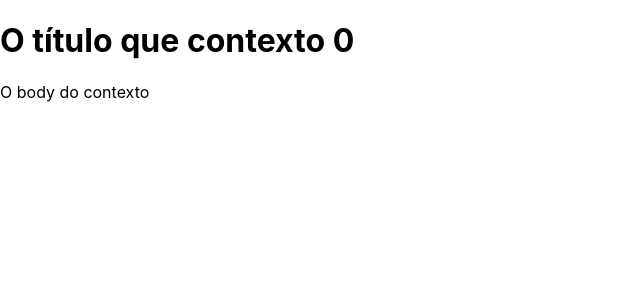
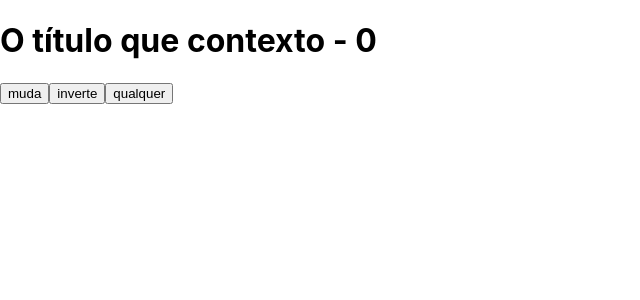
Before and after one commit to DaviSant0s/react-course, a React (Create React App) app in the folder projectwo/: page / in a window 1280 px wide. Shown: the top 300 px of the page, without its empty margins (0-640 px from the left). Built offline with nearby package versions, Linux system fonts and the light colour scheme.

Commit message:
feat(aula 11): aula sobre useReduce

```diff
--- a/projectwo/public/index.html
+++ b/projectwo/public/index.html
@@ -1,5 +1,5 @@
 <!DOCTYPE html>
-<html lang="en">
+<html lang="pt-br">
   <head>
     <meta charset="utf-8" />
     <link rel="icon" href="%PUBLIC_URL%/favicon.ico" />
--- a/projectwo/src/App.js
+++ b/projectwo/src/App.js
@@ -1,13 +1,40 @@
+import { useReducer } from 'react';
 import './App.css';
-import { Div } from './Components/Div';
-import { AppContext } from './contexts/AppContext';
+
+const globalState = {
+  title: 'O título que contexto',
+  body: 'O body do contexto',
+  counter: 0,
+};
+
+const reducer = (state, action) => {
+  switch(action.type){
+    case 'muda':
+      console.log('chamou muda com', action.payload);
+      return {...state, title: action.payload}
+
+    case 'inverter': {
+      console.log('chamou inverter');
+      const {title} = state;
+      return {...state, title: title.split('').reverse().join('')}
+    }
+  }
+
+  console.log('NENHUMA ACTION ENCONTRADA')
+  return { ...state };
+}
 
 function App() {
+  const [state, dispatch] = useReducer(reducer, globalState);
+  const {counter, title, body} = state;
 
   return (
-    <AppContext>
-      <Div/>
-    </AppContext>
+    <div>
+      <h1>{title} - {counter}</h1>
+      <button onClick={() => dispatch({ type: 'muda', payload: new Date().toLocaleDateString('pt-BR') })}>muda</button>
+      <button onClick={() => dispatch({ type: 'inverter' })}>inverte</button>
+      <button onClick={() => dispatch({ type: 'qualquer' })}>qualquer</button>
+    </div>
   );
 }
 
--- a/projectwo/src/contexts/AppContext/index.jsx
+++ b/projectwo/src/contexts/AppContext/index.jsx
@@ -6,7 +6,7 @@ export const GlobalContext = createContext();
 
 export const AppContext = (props) => {
     const [ state, setState ] = useState(globalState);
-    console.log(props)
+    console.log(props.children)
 
     return (
         <GlobalContext.Provider value={{state, setState}}>
```
Also changed, not shown: projectwo/src/Components/H1/index.jsx (line endings or trailing spaces).
